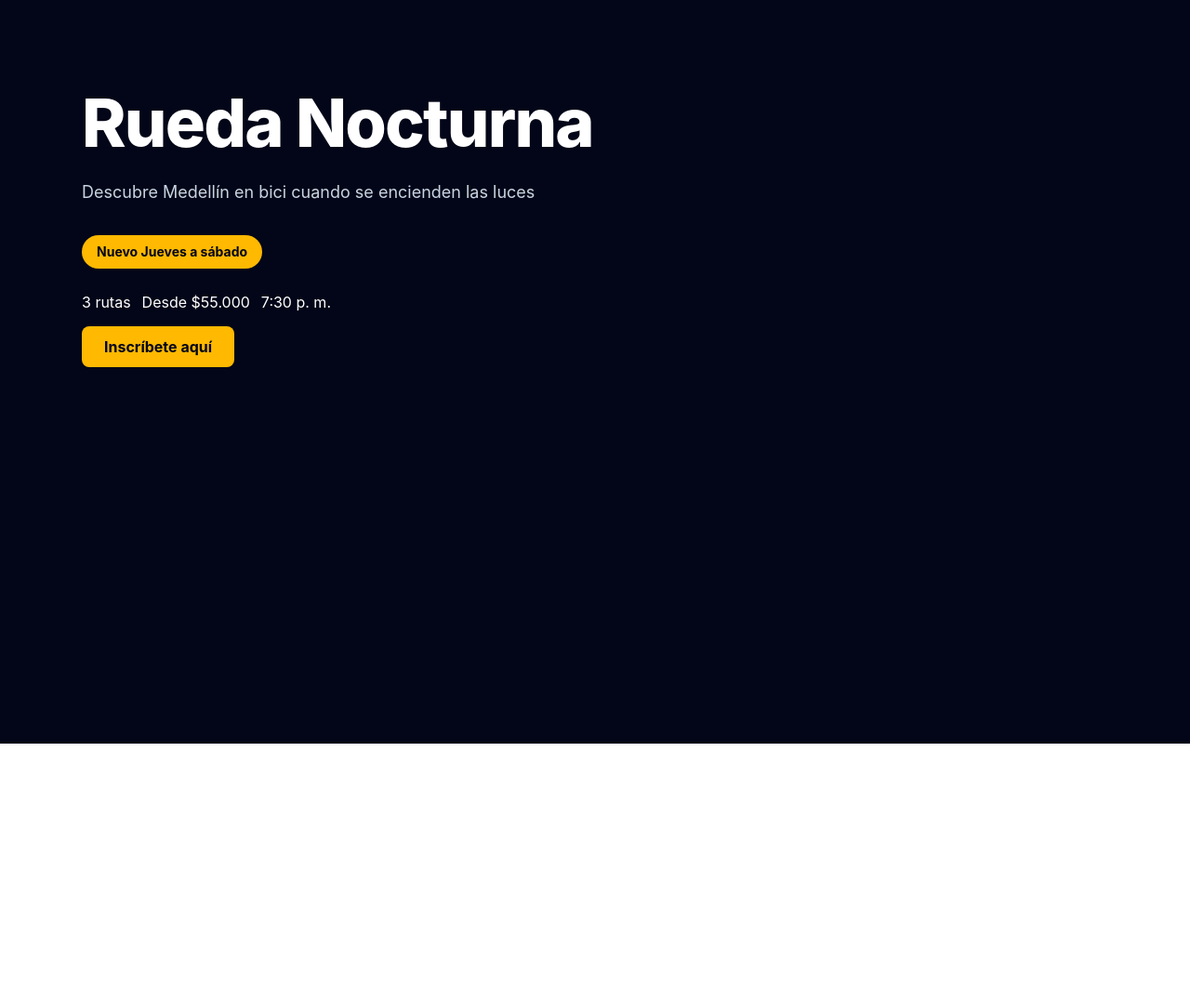
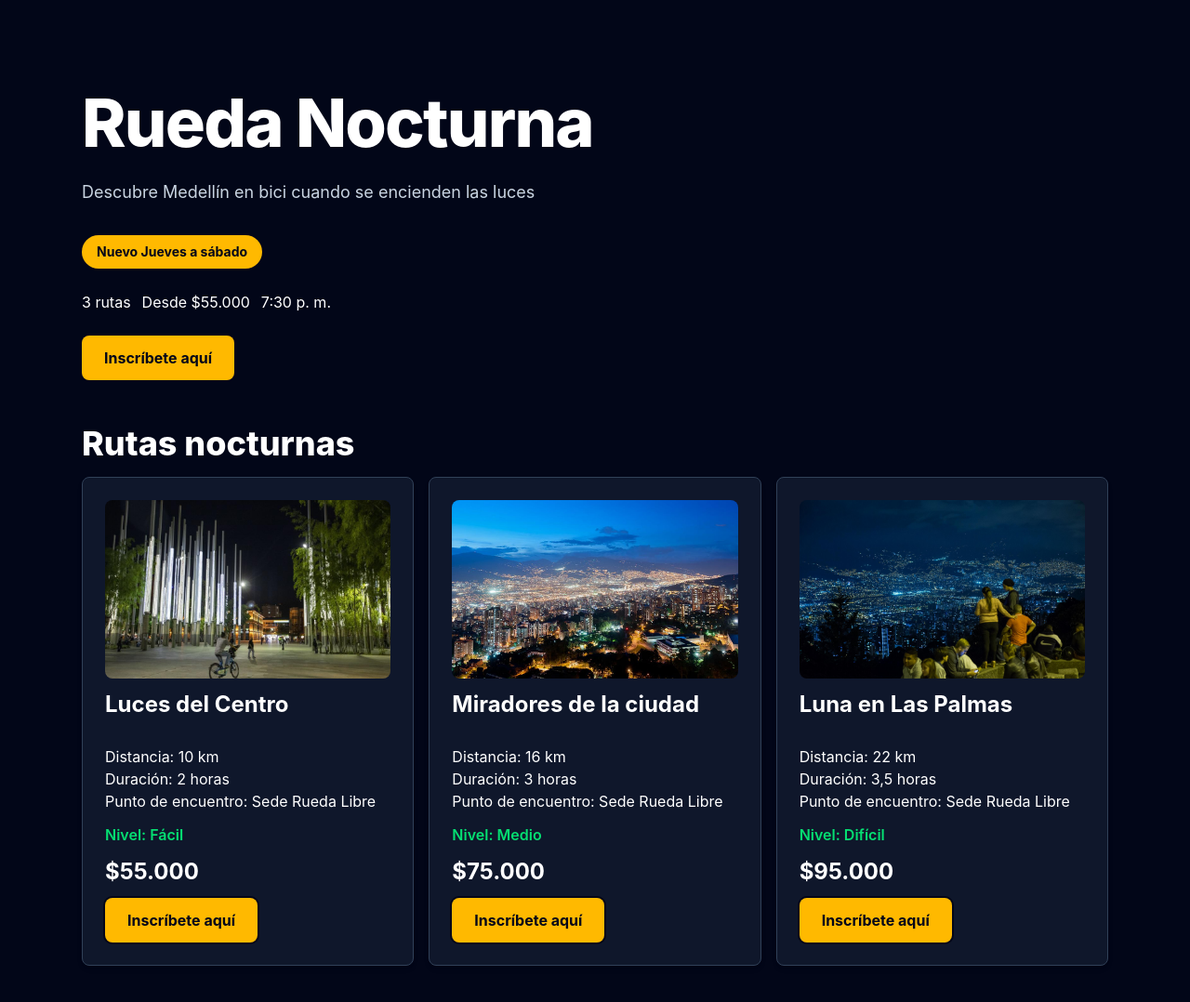
Before and after one commit to LauraVargasLenis/modulo-html-css, a website: page rueda-libre/nocturna/index.html in a window 1280 px wide. Shown: the whole page at 93% size. Before the commit the page ends 800 px from the top, so only its background shows below. Drawn offline with Linux system fonts and the light colour scheme.

Commit message:
feat: se construyen cartas rueda nocturna

```diff
--- a/rueda-libre/nocturna/index.html
+++ b/rueda-libre/nocturna/index.html
@@ -6,11 +6,11 @@
     <title>Rueda Nocturna</title>
     <link rel="stylesheet" href="src/output.css">
 </head>
-<body>
+<body class="bg-slate-950">
 
-    <main class="min-h-screen bg-slate-950 text-white">
+    <main class="min-h-screen text-white mx-auto max-w-6xl px-6 py-24">
 
-    <section class="mx-auto max-w-6xl px-6 py-24">
+    <section>
 
 
         <h1 class="mb-6 text-5xl font-extrabold tracking-tight md:text-7xl">
@@ -31,10 +31,62 @@
         </ul>
 
         <br>
-        <a href="#inscripcion"  class="bg-amber-400 text-slate-950 px-6 py-3 rounded-lg font-bold hover:bg-blue-300 focus-visible:bg-green-300 ring-2">
+        <a href="#inscripcion"  class="inline-block bg-amber-400 text-slate-950 px-6 py-3 rounded-lg font-bold hover:bg-blue-300 focus-visible:bg-green-300 ring-2">
             Inscríbete aquí
         </a>
 
+    </section>
+    <br><br>
+    <section id="rutas">
+        <h2 class="mb-4 text-4xl font-extrabold">Rutas nocturnas</h2>
+
+        <div class="grid grid-cols-1 md:grid-cols-2 lg:grid-cols-3 gap-4">
+        <article class="border border-slate-700 rounded-lg p-6 bg-slate-900 shadow-md hover:shadow-xl flex flex-col gap-3">
+            <img src="img/luces-centro.jpg" alt="luces del centro" class="w-full h-48 object-cover rounded-lg">
+            <h3 class="mb-4 text-2xl font-bold">Luces del Centro</h3>
+            <ul>
+                <li>Distancia: 10 km</li>
+                <li>Duración: 2 horas</li>
+                <li>Punto de encuentro: Sede Rueda Libre</li>
+            </ul>
+            <p class="text-green-400 font-semibold">Nivel: Fácil</p>
+            <p class="text-2xl font-bold mt-auto">$55.000</p>
+            <a href="#inscripcion"  class="inline-block self-start bg-amber-400 text-slate-950 px-6 py-3 rounded-lg font-bold hover:bg-blue-300 focus-visible:bg-green-300 ring-2">
+                Inscríbete aquí
+            </a>
+        </article>
+
+        <article class="border border-slate-700 rounded-lg p-6 bg-slate-900 shadow-md hover:shadow-xl flex flex-col gap-3">
+            <img src="img/miradores.webp" alt="luces del centro" class="w-full h-48 object-cover rounded-lg">
+            <h3 class="mb-4 text-2xl font-bold">Miradores de la ciudad</h3>
+            <ul>
+                <li>Distancia: 16 km</li>
+                <li>Duración: 3 horas</li>
+                <li>Punto de encuentro: Sede Rueda Libre</li>
+            </ul>
+            <p class="text-green-400 font-semibold">Nivel: Medio</p>
+            <p class="text-2xl font-bold mt-auto">$75.000</p>
+            <a href="#inscripcion"  class="inline-block self-start bg-amber-400 text-slate-950 px-6 py-3 rounded-lg font-bold hover:bg-blue-300 focus-visible:bg-green-300 ring-2">
+                Inscríbete aquí
+            </a>
+        </article>
+
+        <article class="border border-slate-700 rounded-lg p-6 bg-slate-900 shadow-md hover:shadow-xl flex flex-col gap-3">
+            <img src="img/palmas.jfif" alt="luces del centro" class="w-full h-48 object-cover rounded-lg">
+            <h3 class="mb-4 text-2xl font-bold">Luna en Las Palmas</h3>
+            <ul>
+                <li>Distancia: 22 km</li>
+                <li>Duración: 3,5 horas</li>
+                <li>Punto de encuentro: Sede Rueda Libre</li>
+            </ul>
+            <p class="text-green-400 font-semibold">Nivel: Difícil</p>
+            <p class="text-2xl font-bold mt-auto">$95.000</p>
+            <a href="#inscripcion"  class="inline-block self-start bg-amber-400 text-slate-950 px-6 py-3 rounded-lg font-bold hover:bg-blue-300 focus-visible:bg-green-300 ring-2">
+                Inscríbete aquí
+            </a>
+        </article>
+
+        </div>
     </section>
 
 </main>
--- a/rueda-libre/nocturna/package.json
+++ b/rueda-libre/nocturna/package.json
@@ -1,5 +1,5 @@
 {
-  "dependencies": {
+  "devDependencies": {
     "@tailwindcss/cli": "^4.3.5",
     "tailwindcss": "^4.3.5"
   }
```
Also changed, not shown: rueda-libre/nocturna/img/luces-centro.jpg (added), rueda-libre/nocturna/img/miradores.webp (added), rueda-libre/nocturna/img/palmas.jfif (added), rueda-libre/nocturna/src/output.css, 2 other files.
